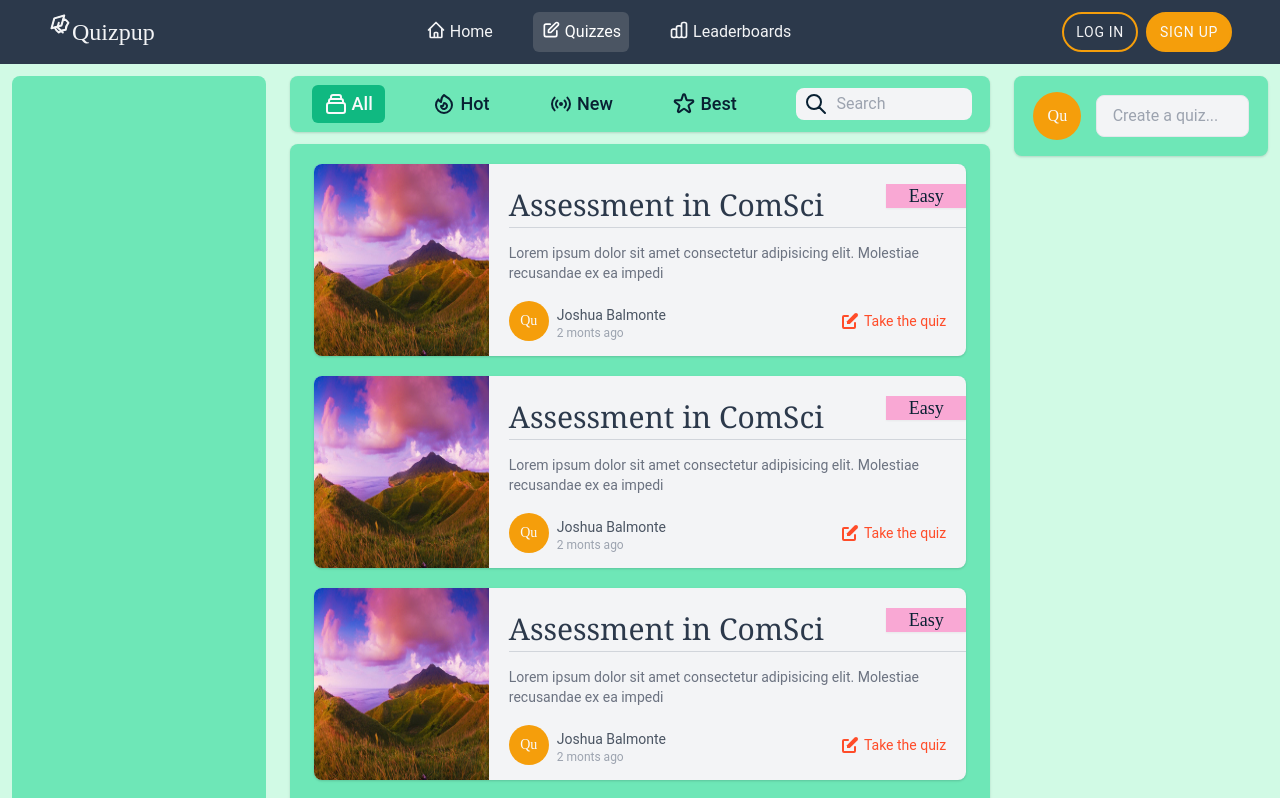
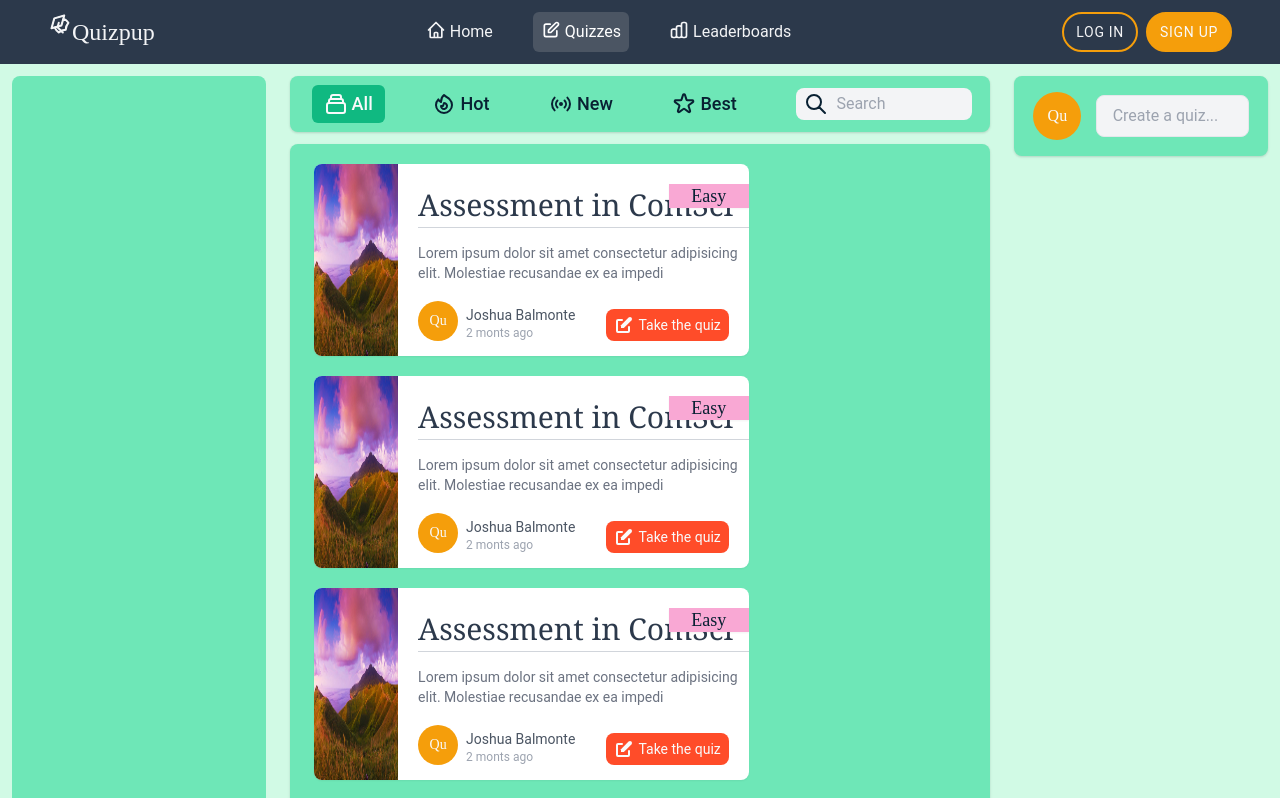
Before and after one commit to jbalmonte/quizpup, a React (Create React App) app: page /quizzes in a window 1280 px wide. Shown: the top 798 px of the page. Built offline with nearby package versions, Linux system fonts and the light colour scheme.

Commit message:
modified the cards

```diff
--- /dev/null
+++ b/src/App.css
@@ -0,0 +1,35 @@
+body{
+    @apply bg-green-50
+}
+
+.button {
+    @apply rounded-full py-2 px-3 font-body text-sm uppercase cursor-pointer tracking-wider border-yellow-500 hover:text-gray-50 hover:bg-yellow-500 border-2 transition ease-out duration-500
+}
+
+.active-button{
+    @apply bg-yellow-500 text-gray-50
+}
+
+.nav-link {
+    @apply hover:bg-gray-600 hover:text-white rounded-md p-2 mx-4 flex
+}
+
+.active-nav-link {
+    @apply bg-gray-600 text-white rounded-md p-2 mx-4 flex
+}
+
+.input {
+    @apply content-center text-base px-4 py-2 rounded-lg focus:outline-none focus:border-green-400
+}
+
+.active-category{
+    @apply bg-green-500 text-gray-50
+}
+
+.category {
+    @apply h-4/5 rounded-md px-3 flex items-center  hover:bg-green-500 hover:text-gray-50
+}
+
+.category-content {
+    @apply rounded-lg mt-3 py-14 px-6 text-lg text-primary bg-green-500
+}
--- a/src/components/Card.jsx
+++ b/src/components/Card.jsx
@@ -5,7 +5,7 @@ import mountain from '../images/mountain.jpg'
 const Card = () => {
 
     return (
-        <div className="overflow-hidden h-48 bg-gray-100 shadow text-secondary-200 flex font-body rounded-lg w-full text-left mb-5">
+        <div className="overflow-hidden h-48 bg-white shadow-sm text-secondary-200 flex font-body rounded-lg text-left mb-5 w-8/12">
 
             <img src={mountain} alt="Mountain" className="object-fill bg-cover w-1/3 overflow-hidden z-0" />
 
@@ -13,7 +13,7 @@ const Card = () => {
                 <h1 className="text-3xl pt-2 pb-1 font-serif border-b border-gray-300">Assessment in ComSci</h1>
                 <p className="text-sm text-gray-500 pb-1">Lorem ipsum dolor sit amet consectetur adipisicing elit. Molestiae recusandae ex ea impedi</p>
 
-                <div className="flex justify-between">
+                <div className="flex justify-between items-end">
                     <div className="flex items-end p-0">
                         <UserAvatar size={10} fSize="text-sm" />
                         <div>
@@ -21,13 +21,18 @@ const Card = () => {
                             <p className="ml-2 my-auto text-xs text-gray-400">2 monts ago</p>
                         </div>
                     </div>
-                    <span className="text-sm my-auto mr-5 text-tertiary hover:underline flex">
+                    <button className="rounded-lg h-8 px-2 items-center text-base mr-5 text-gray-50 bg-tertiary  font-body flex transition ease-out">
                         <svg xmlns="http://www.w3.org/2000/svg" className="h-5 w-5 mr-1" viewBox="0 0 20 20" fill="currentColor">
                             <path d="M17.414 2.586a2 2 0 00-2.828 0L7 10.172V13h2.828l7.586-7.586a2 2 0 000-2.828z" />
                             <path fill-rule="evenodd" d="M2 6a2 2 0 012-2h4a1 1 0 010 2H4v10h10v-4a1 1 0 112 0v4a2 2 0 01-2 2H4a2 2 0 01-2-2V6z" clip-rule="evenodd" />
                         </svg>
-                        Take the quiz
-                    </span>
+                        <span className="text-sm">
+                            Take the quiz
+                        </span>
+
+
+                    </button>
+
                 </div>
                 <div className="h-6 w-20 shadow-sm absolute right-0 z-10 top-5 bg-pink-300 flex items-center justify-center text-primary  font-logo">
                     Easy
```
